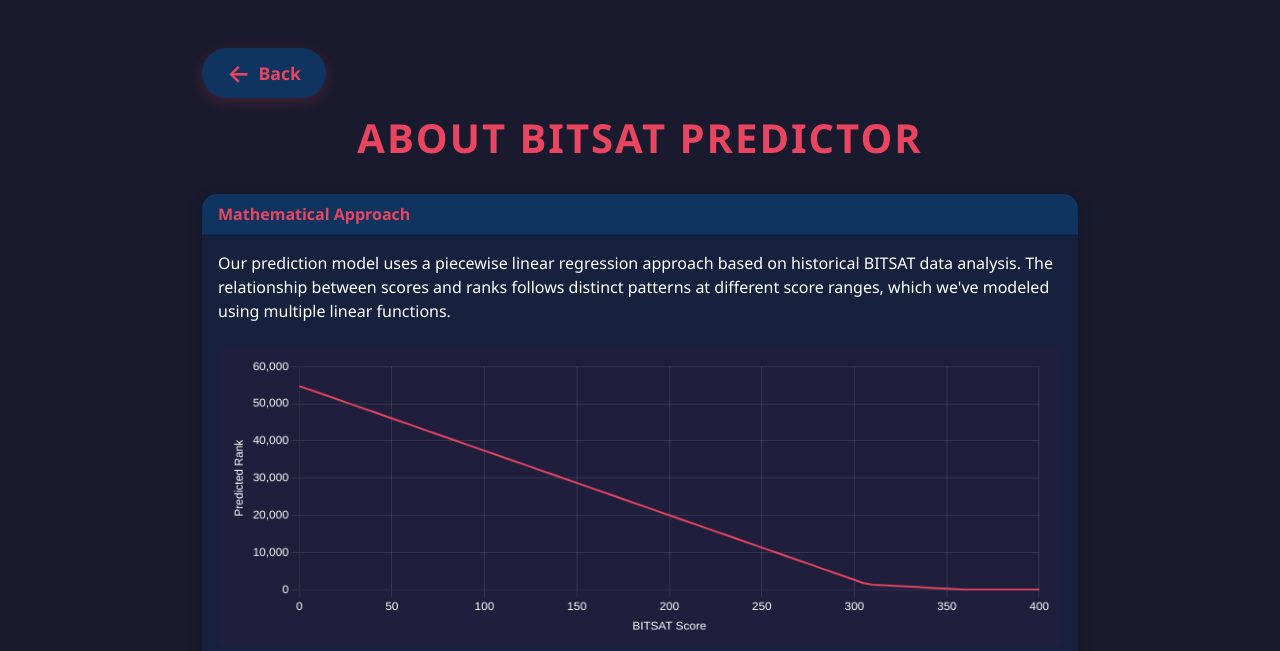
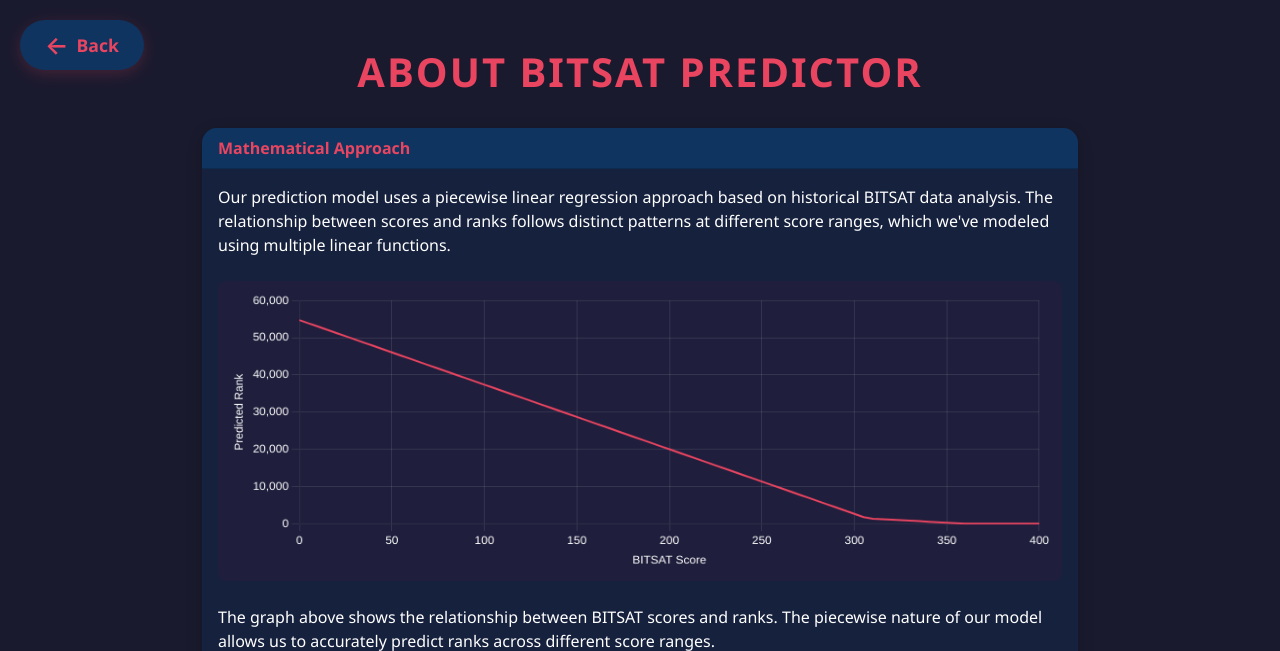
Before and after one commit to twistedwiz2222/bitsat-branch-predictor, a Flask app: page /about in a window 1280 px wide. Shown: the top 651 px of the page. Run offline with Flask 3, Linux system fonts and the light colour scheme.

Commit message:
Assistant checkpoint: Reposition back button to fixed corner position
Assistant generated file changes:
- templates/about.html: Reposition back button

---

User prompt:

i like the button effect, but pls place it somewhere in a corner its dominatin gthe page and giving the user more scrolls

Replit-Commit-Author: Assistant
Replit-Commit-Session-Id: f357efe3-2300-436e-83fa-c67ca6e384e2

```diff
--- a/templates/about.html
+++ b/templates/about.html
@@ -57,7 +57,7 @@
 </head>
 <body>
     <div class="container py-5">
-        <div class="d-flex justify-content-start mb-3">
+        <div style="position: fixed; top: 20px; left: 20px; z-index: 1000;">
             <a href="/" class="back-button">
                 <span class="back-icon">←</span>
                 Back
```
